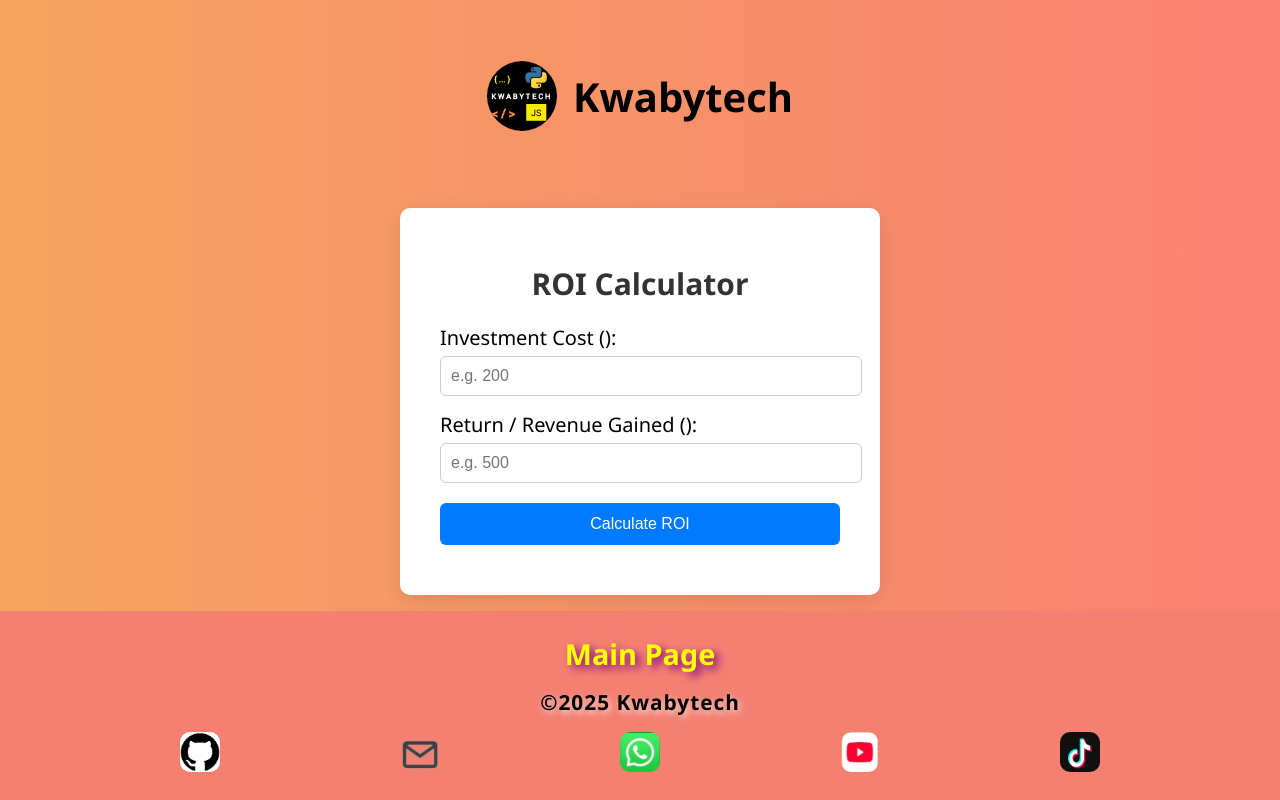
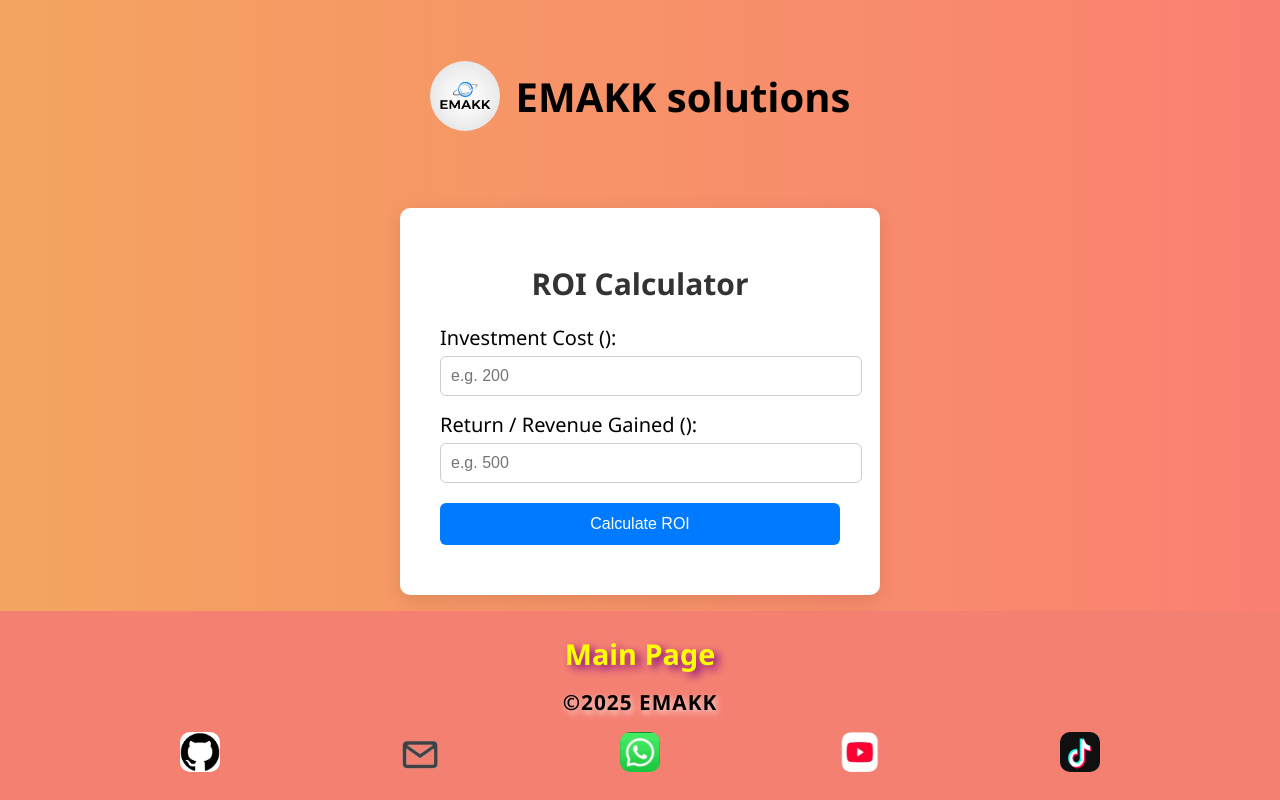
Before and after one commit to Elvis009-M/ROI-Calculator, a plain HTML site: page index.html in a window 1280 px wide. Drawn offline with Linux system fonts and the light colour scheme.

Commit message:
replaced kwabytech logo with emakk and edited index to display emakk

```diff
--- a/index.html
+++ b/index.html
@@ -9,8 +9,8 @@
 <body>
 
     <header>
-        <img src="images/kwabytechlogo.jpg" alt="">
-        Kwabytech
+        <img src="images/emakk.jpeg" alt="">
+        EMAKK solutions
     </header>
 
    <main>
@@ -33,7 +33,7 @@
                 <a href="https://kwabytech.vercel.app" class="footerlink"> Main Page</a>
             </div>
 
-            <p>&copy;2025 Kwabytech</p>
+            <p>&copy;2025 EMAKK</p>
 
 
             <div class="pair">
```
Also changed, not shown: images/emakk.jpeg (added), images/kwabytechlogo.jpg (deleted).
